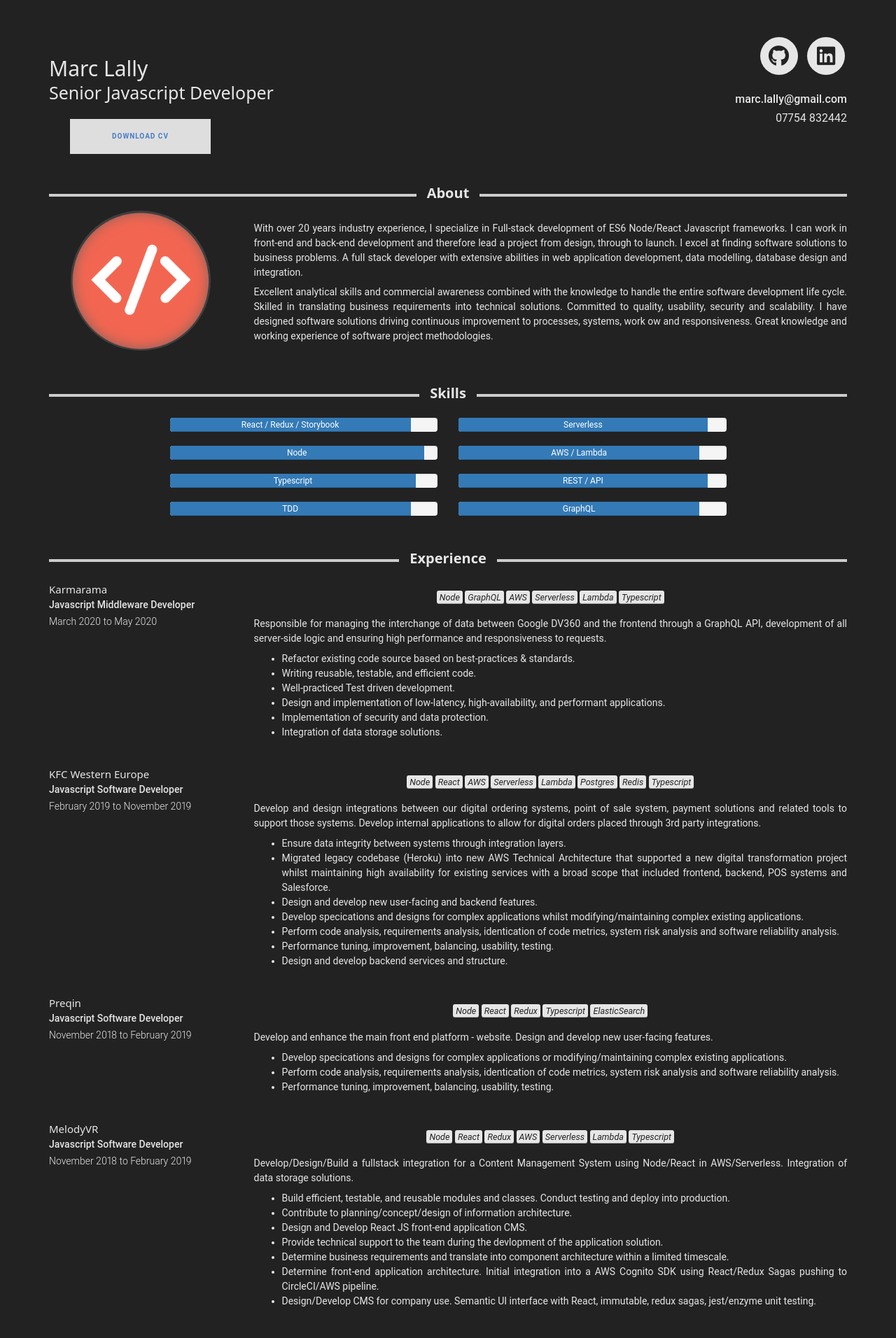
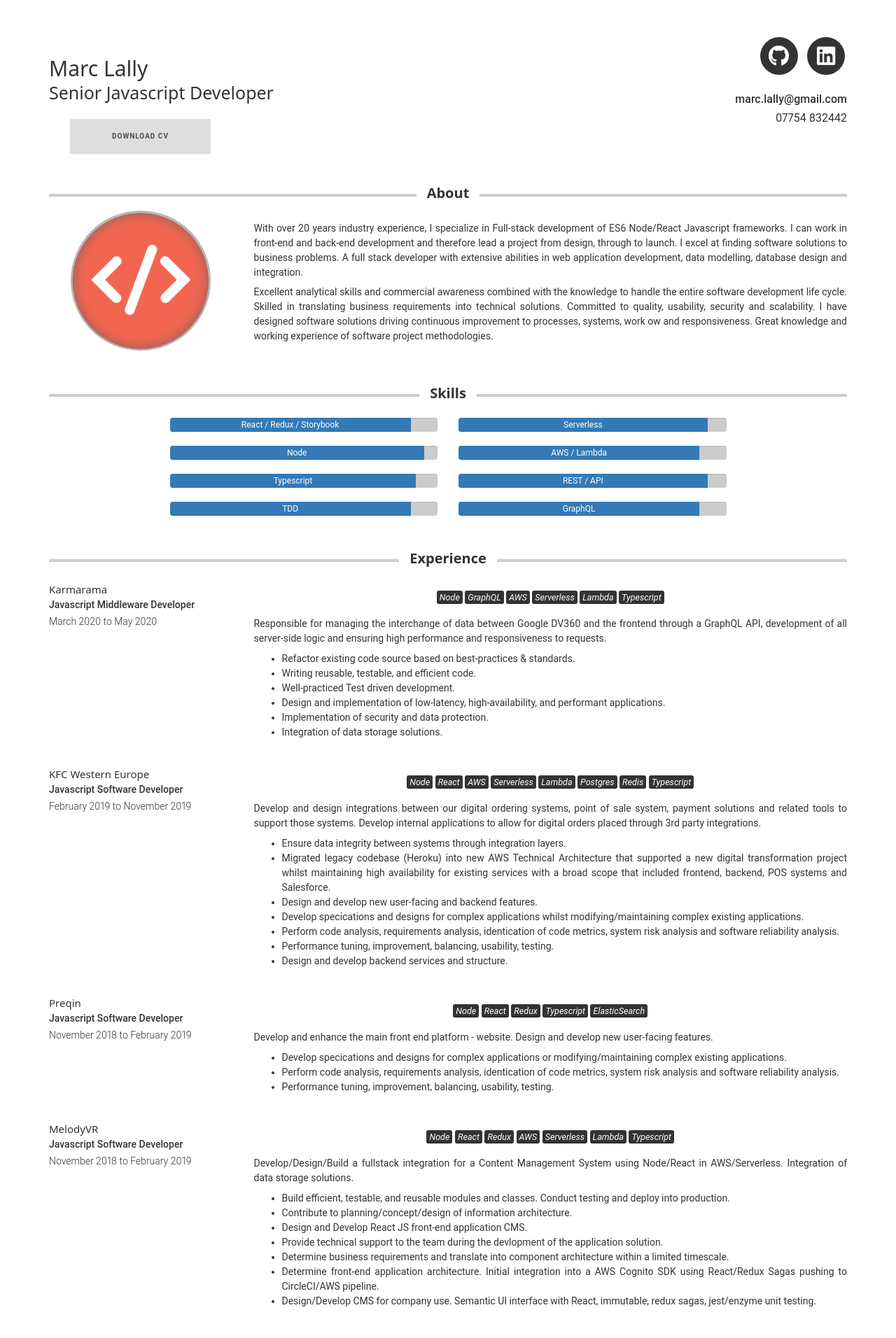
Before and after one commit to marclally/marclally.github.io, a Jekyll site: the page built from index.md, in a window 1280 px wide. Shown: the top 1912 px of the page at 70% size. Built offline with Jekyll 4.4.1, drawn with Linux system fonts in a browser that asks for light colours; nearby versions of some CDN libraries; some web fonts are replaced.

Commit message:
light mode

```diff
--- a/_config.yml
+++ b/_config.yml
@@ -10,7 +10,7 @@ phone: 07754 832442
 website: https://marclally.github.io
 
 # Dark Mode (true/false/never)
-darkmode: true
+darkmode: false
 
 # Social links
 # twitter_username:
--- a/_sass/modern-resume-theme.scss
+++ b/_sass/modern-resume-theme.scss
@@ -8,13 +8,13 @@
   margin-bottom: 3px;
 }
 
-.header-right a{
-  color:inherit;
-  font-weight:500;
+.header-right a {
+  color: inherit;
+  font-weight: 500;
 }
 
 @media screen and (max-width: 768px) {
-  .header-contianer div{
+  .header-contianer div {
     text-align: center;
   }
 
@@ -42,17 +42,23 @@
   box-shadow: inset 0 0 20px #636161;
 }
 
+.progress {
+  background-color: #cccccc;
+}
+
 .into-text-1 {
   margin-top: 30px;
 }
 
-@media only screen and (max-width : 992px) {
+@media only screen and (max-width: 992px) {
   .into-text-1 {
     margin-top: 20px;
   }
 }
 
-.projects-container, .experience-container, .education-container {
+.projects-container,
+.experience-container,
+.education-container {
   h3 {
     margin-bottom: 0;
   }
@@ -76,10 +82,10 @@
     }
 
     @media screen and (max-width: 768px) {
-      text-align: center!important;
+      text-align: center !important;
 
       p {
-        text-align: center!important;
+        text-align: center !important;
       }
     }
 
@@ -111,7 +117,8 @@
   }
 }
 
-.layout-right, .layout-top-right {
+.layout-right,
+.layout-top-right {
   .details {
     text-align: right;
   }
@@ -138,7 +145,7 @@
 }
 
 .footer-container {
-  margin-top:100px;
+  margin-top: 100px;
 }
 
 .footer-container p {
@@ -160,14 +167,14 @@
 .contact a {
   line-height: 50px;
   margin-left: 30px;
-  color: #BBBBBB;
+  color: #bbbbbb;
   -webkit-transition: color 0.4s ease;
   -moz-transition: color 0.4s ease;
   transition: color 0.4s ease;
 }
 
 .contact a:hover {
-  color: #4C4C4C;
+  color: #4c4c4c;
 }
 
 p.quote {
--- a/_sass/type.scss
+++ b/_sass/type.scss
@@ -61,7 +61,7 @@ h3 {
   }
 }
 h3 span {
-  background: #222;
+  background: #fff;
   padding: 0 15px;
   font-weight: bold;
 }
```
Also changed, not shown: 2 other files.
